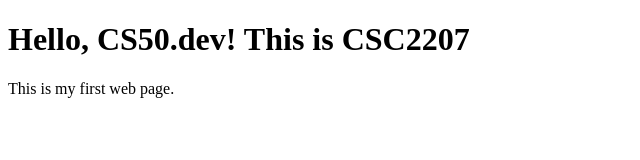
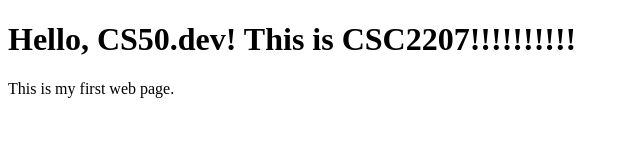
Before and after one commit to Micky-Yep/my_web_page, a plain HTML site: page index.html in a window 1280 px wide. Shown: the whole page, without its empty margins (0-640 px from the left). Drawn offline with Linux system fonts and the light colour scheme.

Commit message:
adding !

```diff
--- a/index.html
+++ b/index.html
@@ -6,7 +6,7 @@
         <title>My First Web Page</title>
     </head>
     <body>
-        <h1>Hello, CS50.dev! This is CSC2207</h1>
+        <h1>Hello, CS50.dev! This is CSC2207!!!!!!!!!!</h1>
         <p>This is my first web page.</p>
     </body>
 </html>
```
